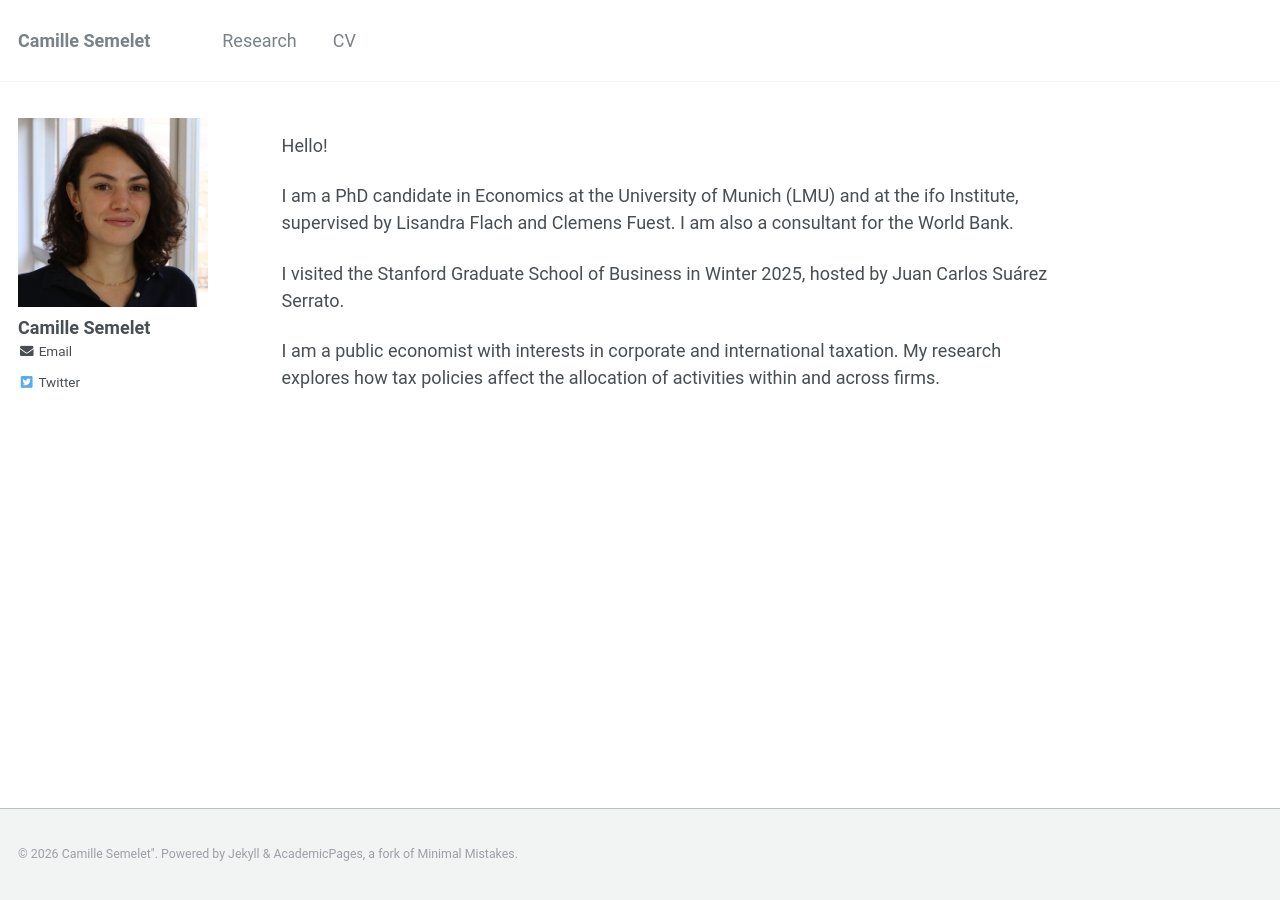
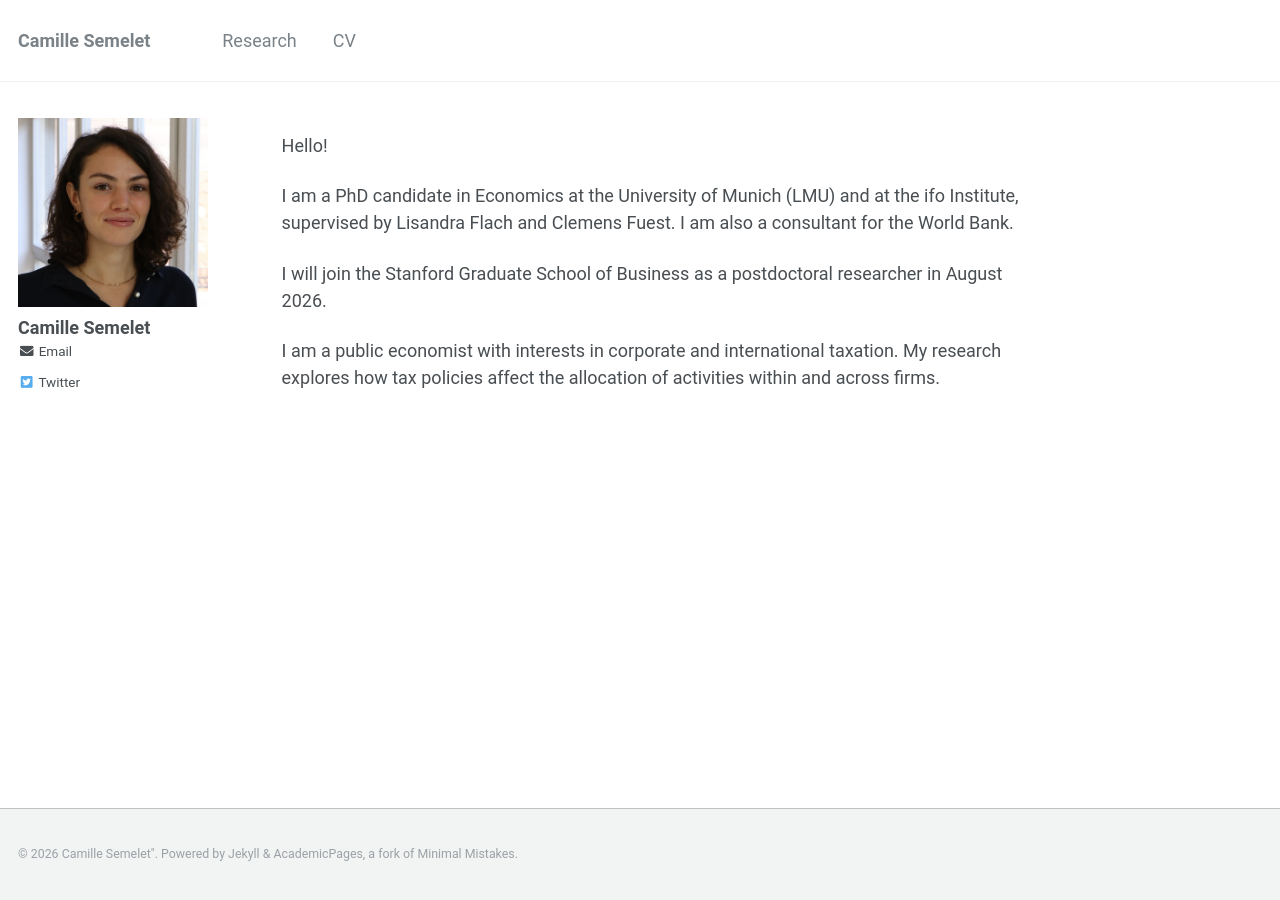
Before and after one commit to CamilleSemelet/camillesemelet.github.io, a Jekyll site: the page built from _pages/about.md, in a window 1280 px wide. Built offline with Jekyll 4.4.1, drawn with Linux system fonts in a browser that asks for light colours.

Commit message:
Update about.md

```diff
--- a/_pages/about.md
+++ b/_pages/about.md
@@ -21,7 +21,7 @@ Hello!
 
 I am a PhD candidate in Economics at the University of Munich (LMU) and at the ifo Institute, supervised by Lisandra Flach and Clemens Fuest. I am also a consultant for the World Bank.
 
-I visited the Stanford Graduate School of Business in Winter 2025, hosted by Juan Carlos Suárez Serrato.
+I will join the Stanford Graduate School of Business as a postdoctoral researcher in August 2026.
 
 I am a public economist with interests in corporate and international taxation. My research explores how tax policies affect the allocation of activities within and across firms.
 
```
